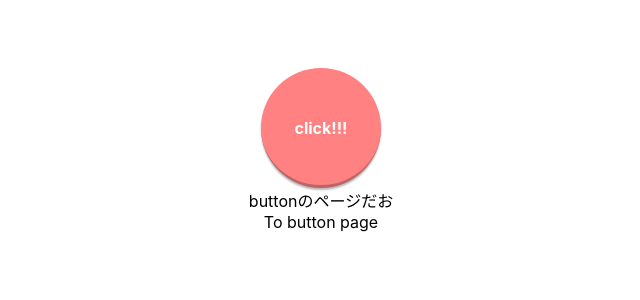
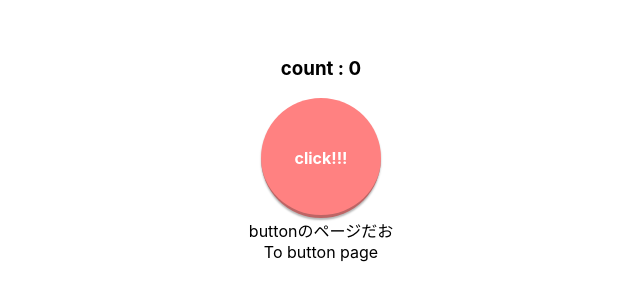
Before and after one commit to yuyaamano23/random-button-webview, a Next.js app: page /button in a window 1280 px wide. Shown: the part 250-550 px from the top of the page, without its empty margins (319-959 px from the left). Built offline with nearby package versions, Linux system fonts and the light colour scheme.

Commit message:
count usestate追加

```diff
--- a/pages/button.tsx
+++ b/pages/button.tsx
@@ -7,7 +7,13 @@ const Button: FC = () => {
 	return (
 		<div className={styles.container}>
 			<div className={styles.main}>
-				<div className={styles.btnSquareShadow}>click!!!</div>
+				<h3>count : {count}</h3>
+				<div
+					className={styles.btnSquareShadow}
+					onClick={() => setCount(count + 1)}
+				>
+					click!!!
+				</div>
 				<div>buttonのページだお</div>
 				<Link href="/">
 					<a>To button page</a>
```
